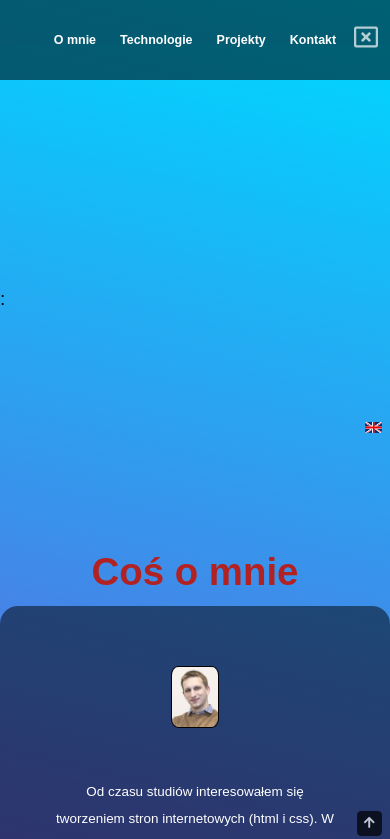
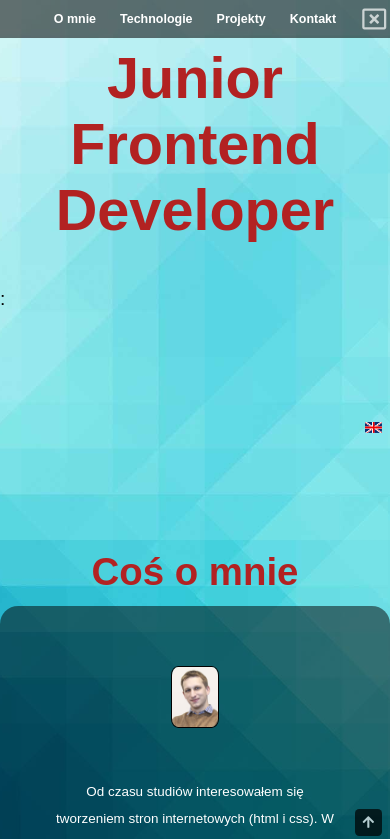
Before and after one commit to KrzGas/KrzysztofGasikPortfolio, a React app: page / in a window 390 px wide. Shown: the top 839 px of the page. Built offline with nearby package versions, Linux system fonts and the light colour scheme.

Commit message:
bg update and scss

```diff
--- a/scss/partials/_header.scss
+++ b/scss/partials/_header.scss
@@ -12,12 +12,7 @@ header {
     text-align: center;
   }
   .title__show {
-    animation: show .7s ease;
-    opacity: 1;
-
-  }
-  .title__hide {
-    opacity: 0;
+    animation: show 1s ease-in;
   }
 }
 
--- a/scss/partials/_navigation.scss
+++ b/scss/partials/_navigation.scss
@@ -21,7 +21,7 @@
   justify-content: center;
 }
 .menu__visible__curtain {
-  animation: menuSlideLeft .25s ease-in;
+  animation: menuSlideLeft .45s ease-in;
   opacity: 1;
   z-index: 3;
 }
--- a/scss/style.scss
+++ b/scss/style.scss
@@ -7,43 +7,35 @@
 @import "partials/projects";
 @import "partials/footer";
 
-// @media (max-width: 600px) {
-//   html {
-//     background: url("../img/bg1.jpg") no-repeat center center fixed;
-//     -webkit-background-size: cover;
-//     -moz-background-size: cover;
-//     -o-background-size: cover;
-//     background-size: cover;
-//     height: 100vh;
-//     width: 100vw;
-//   }
-// }
+@media (max-width: 600px) {
+  html {
+    background: url("../img/bg1.jpg") no-repeat center center fixed;
+    -webkit-background-size: cover;
+    -moz-background-size: cover;
+    -o-background-size: cover;
+    background-size: cover;
+    height: 100vh;
+    width: 100vw;
+  }
+}
 
-// @media (min-width: 600px) {
-//   html {
-//     background: url("../img/bg2.jpg") no-repeat center center fixed;
-//     -webkit-background-size: cover;
-//     -moz-background-size: cover;
-//     -o-background-size: cover;
-//     background-size: cover;
-//     height: 100vh;
-//     width: 100vw;
-//   }
-// }
+@media (min-width: 600px) {
+  html {
+    background: url("../img/bg2.jpg") no-repeat center center fixed;
+    -webkit-background-size: cover;
+    -moz-background-size: cover;
+    -o-background-size: cover;
+    background-size: cover;
+    height: 100vh;
+    width: 100vw;
+  }
+}
 
 html,
 body {
   height: 100%;
   width: 100%;
   box-sizing: border-box;
-  background: rgb(2, 0, 36);
-  background: linear-gradient(
-      13deg,
-      rgba(2, 0, 36, 1) 0%,
-      rgba(98, 98, 220, 1) 0%,
-      rgb(0, 213, 255) 100%
-    )
-    no-repeat center center fixed;
 }
 
 body {
@@ -59,8 +51,8 @@ body {
 .scrollTop {
   opacity: 0.7;
   background: #000;
-  width: 1.875em;
-  height: 1.875em;
+  width: 3em;
+  height: 3em;
   position: fixed;
   bottom: 0.625em;
   right: 0.625em;
@@ -70,7 +62,7 @@ body {
     opacity: 1;
   }
   i {
-    font-size: 0.9375em;
+    font-size: 1.75em;
     color: #fff;
   }
 }
@@ -84,7 +76,7 @@ body {
     cursor: pointer;
   }
   img {
-    max-width: 3.125em;
+    max-width: 3.5em;
   }
 }
 
@@ -94,12 +86,21 @@ body {
 }
 
 @media (max-width: 425px) {
+  .scrollTop {
+    width: 2em;
+    height: 2em;
+    i {
+      font-size: 1em;
+    }
+  }
+
   .menu__visible__curtain {
-    min-height: 5rem;
+    min-height: 2em;
   }
 
   .menu__wrapper {
-    top: -0.65em;
+    right: 0.2em;
+    top: -1.6em;
   }
 
   nav a {
@@ -174,18 +175,27 @@ body {
 }
 
 @media (min-width: 425px) and (max-width: 450px) {
+  .scrollTop {
+    width: 2.2em;
+    height: 2.2em;
+    i {
+      font-size: 1.2em;
+    }
+  }
+
   .menu__visible__curtain {
-    min-height: 5rem;
+    min-height: 2em;
   }
 
   .menu__wrapper {
-    top: -0.5em;
+    right: 0.2em;
+    top: -1.6em;
   }
 
   nav a {
     padding: 0.3125em 1.25em;
     span {
-      font-size: 0.55em;
+      font-size: 0.65em;
     }
   }
 
@@ -252,11 +262,12 @@ body {
 
 @media (min-width: 450px) and (max-width: 900px) {
   .menu__visible__curtain {
-    min-height: 7rem;
+    min-height: 2.5em;
   }
 
   .menu__wrapper {
-    top: 0.35em;
+    right: 1em;
+    top: -1.4em;
   }
 
   .btn__language {
@@ -268,7 +279,7 @@ body {
   nav a {
     padding: 0.2em 1em;
     span {
-      font-size: 0.8em;
+      font-size: 0.9em;
     }
   }
 
@@ -314,6 +325,14 @@ body {
 }
 
 @media (min-width: 900px) and (max-width: 1200px) {
+  .scrollTop {
+    width: 2.3em;
+    height: 2.3em;
+    i {
+      font-size: 1.4em;
+    }
+  }
+
   .menu__wrapper {
     top: -2.65em;
   }
--- a/src/App.js
+++ b/src/App.js
@@ -17,8 +17,7 @@ class App extends Component {
   constructor(props) {
     super(props);
     this.state = {
-      lang: "PL",
-      click: 2
+      lang: "PL"
     };
   }
 
@@ -46,8 +45,8 @@ class App extends Component {
           <button className="btn__language" onClick={this.Language}>
              {this.state.lang === "PL" ? <img src={english} /> : <img src={polish} />}
           </button>
-          <Header language={this.state.lang} info={this.state.click}/>
-          <Navigation language={this.state.lang} click={click => this.updateClick(click)}/>
+          <Header language={this.state.lang} />
+          <Navigation language={this.state.lang} />
           <About language={this.state.lang}/>
           <Technology language={this.state.lang}/>
           <Projects language={this.state.lang}/>
--- a/src/Components/Header/Header.js
+++ b/src/Components/Header/Header.js
@@ -1,10 +1,9 @@
 import React, { Component } from "react"
 
-const Header = (props) => {
-  const click = props.info;
+const Header = () => {
   return (
     <header id="Header">
-      <h1 className={click > 1 ? "title__hide" : "title__show"}>Junior Frontend Developer</h1>
+      <h1 className="title__show">Junior Frontend Developer</h1>
     </header>
   );
 };
--- a/src/Components/Navigation/Navigation.js
+++ b/src/Components/Navigation/Navigation.js
@@ -52,9 +52,9 @@ class Navigation extends Component {
       </div>
       <div className="menu__wrapper">
       {this.state.swap ? (
-        <i className="fas fa-bars" onClick={()=>this.switchMenu(this.props.click(2))}/>
+        <i className="fas fa-bars" onClick={this.switchMenu}/>
       ) : (
-        <i className="far fa-window-close" onClick={()=>this.switchMenu(this.props.click(1))} />
+        <i className="far fa-window-close" onClick={this.switchMenu}/>
       )}
       </div>
       </>
```
Also changed, not shown: 9 other files (tests, documents, lock files or other folders).
